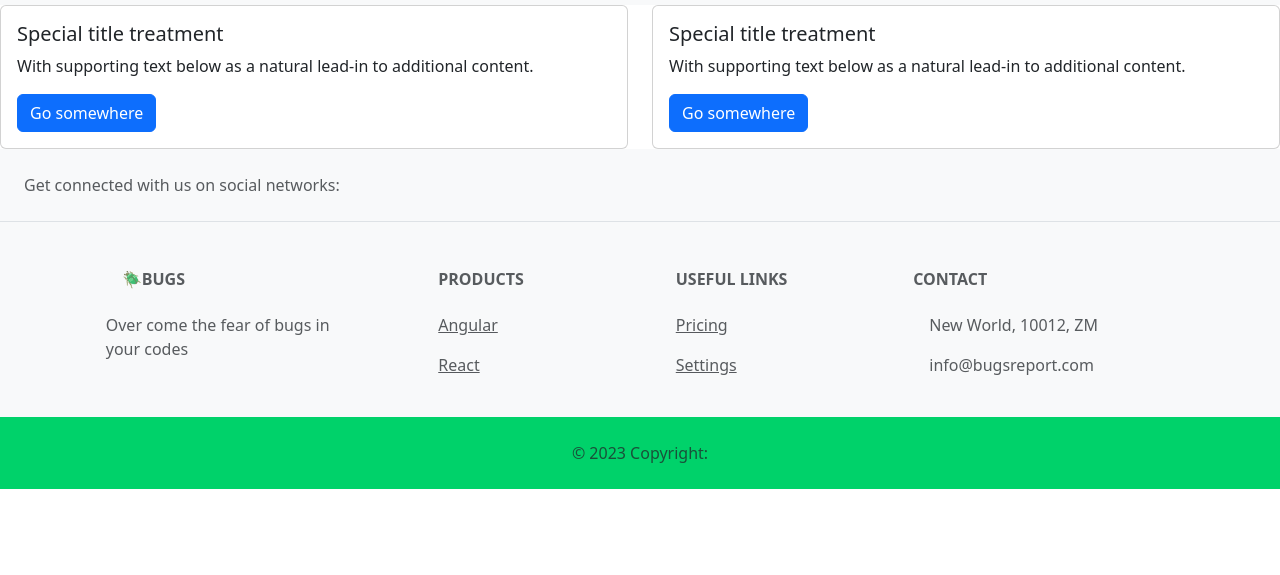
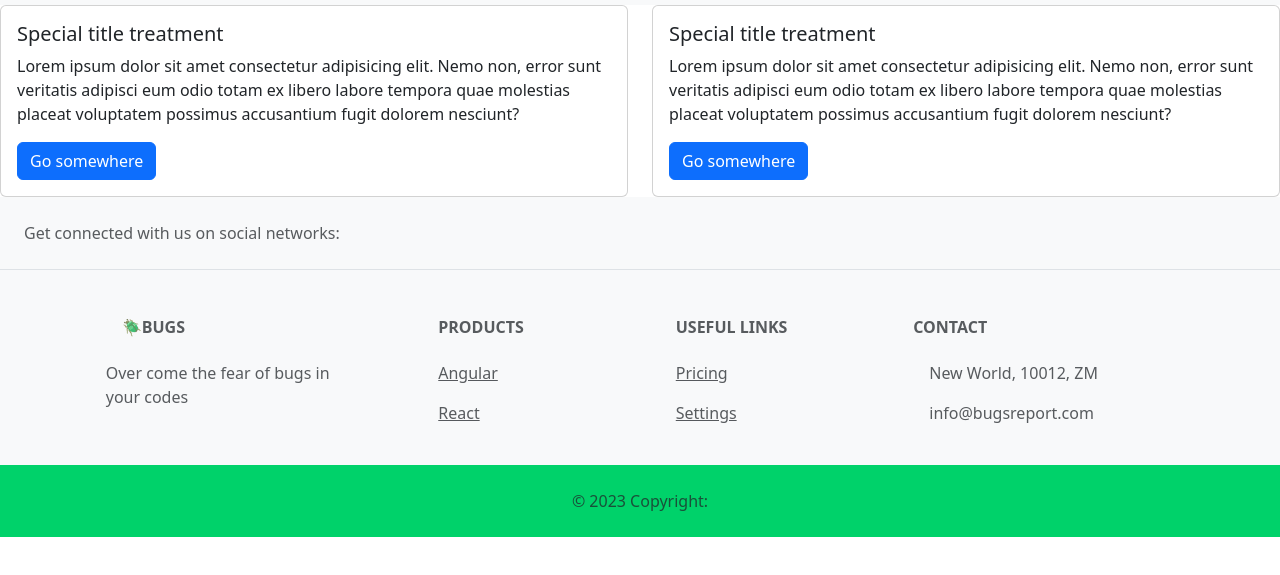
Before and after one commit to marksikaundi/Bugs-Reporter, a plain HTML site: page index.html in a window 1280 px wide. Shown: the part 51-626 px from the top of the page. Drawn offline with nearby package versions, Linux system fonts and the light colour scheme.

Commit message:
updated the lorem

```diff
--- a/index.html
+++ b/index.html
@@ -49,7 +49,7 @@
         </div>
       </div>
     </nav>
-<!-- Main select -->
+    <!-- Main select -->
 
     <!-- Main section -->
     <div class="row">
@@ -57,7 +57,12 @@
         <div class="card">
           <div class="card-body">
             <h5 class="card-title">Special title treatment</h5>
-            <p class="card-text">With supporting text below as a natural lead-in to additional content.</p>
+            <p class="card-text">
+              Lorem ipsum dolor sit amet consectetur adipisicing elit. Nemo non,
+              error sunt veritatis adipisci eum odio totam ex libero labore
+              tempora quae molestias placeat voluptatem possimus accusantium
+              fugit dolorem nesciunt?
+            </p>
             <a href="#" class="btn btn-primary">Go somewhere</a>
           </div>
         </div>
@@ -66,16 +71,18 @@
         <div class="card">
           <div class="card-body">
             <h5 class="card-title">Special title treatment</h5>
-            <p class="card-text">With supporting text below as a natural lead-in to additional content.</p>
+            <p class="card-text">
+              Lorem ipsum dolor sit amet consectetur adipisicing elit. Nemo non,
+              error sunt veritatis adipisci eum odio totam ex libero labore
+              tempora quae molestias placeat voluptatem possimus accusantium
+              fugit dolorem nesciunt?
+            </p>
             <a href="#" class="btn btn-primary">Go somewhere</a>
           </div>
         </div>
       </div>
     </div>
     <!--Closing Main section -->
-
-
-
 
     <!-- Footer -->
     <!-- Footer -->
```
